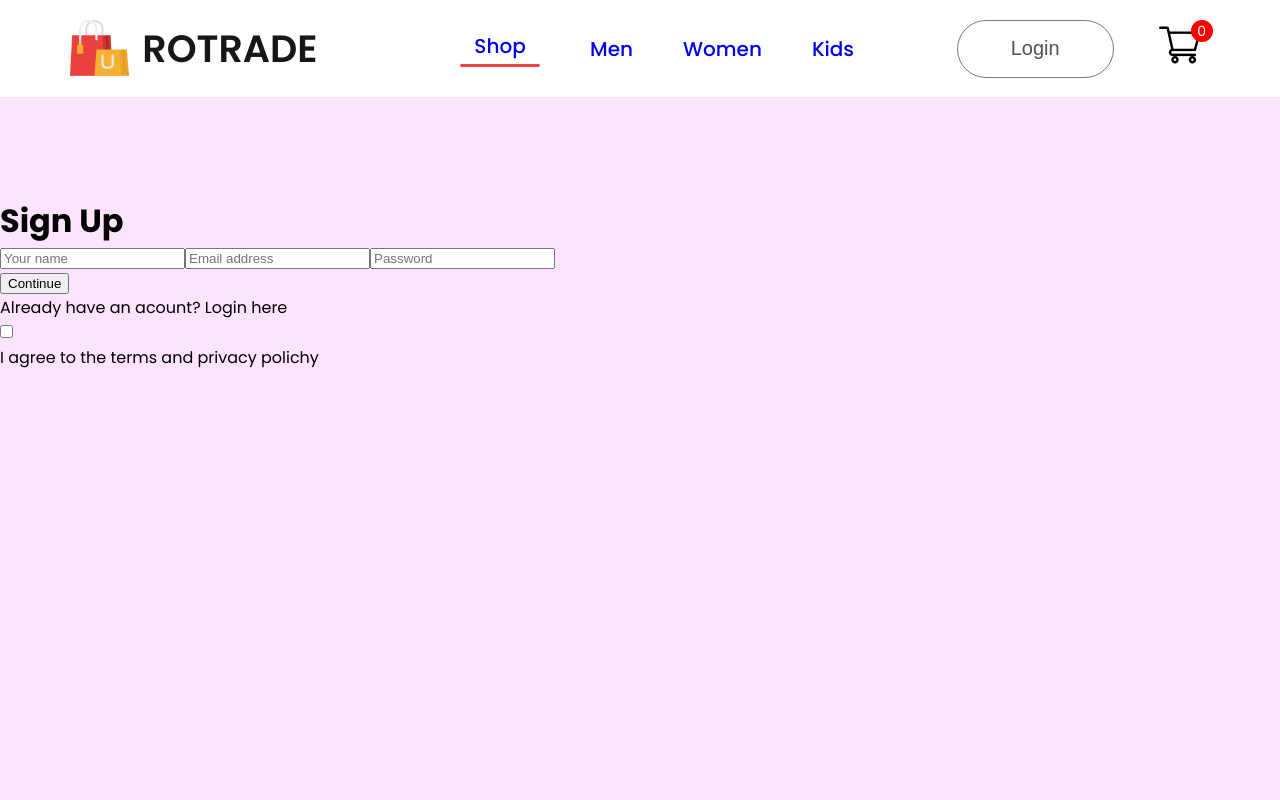
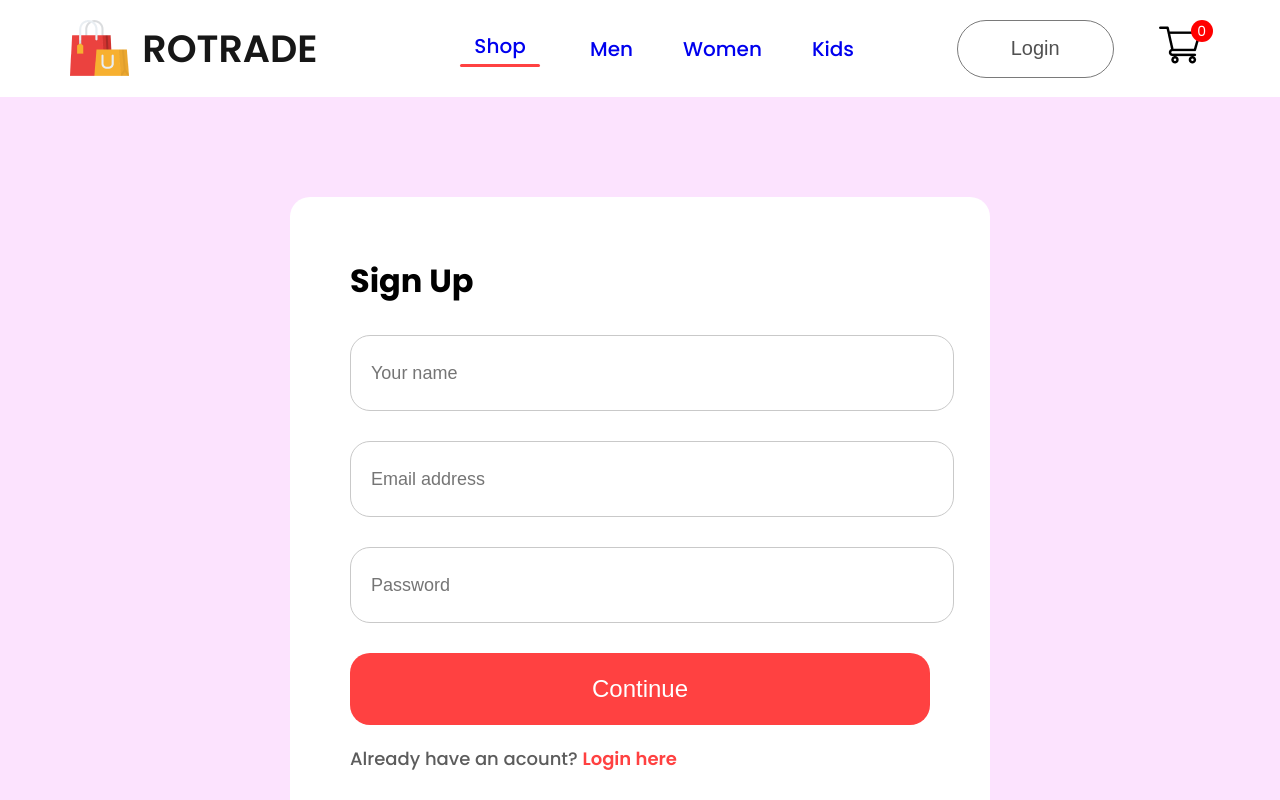
Before and after one commit to Petermwansa/rotrade, a React (Create React App) app: page /login in a window 1280 px wide. Shown: the top 800 px of the page. Built offline with nearby package versions, Linux system fonts and the light colour scheme.

Commit message:
Finish up the signup page

```diff
--- a/src/Components/Pages/CSS/LoginSignup.css
+++ b/src/Components/Pages/CSS/LoginSignup.css
@@ -4,3 +4,61 @@
     background: #fce3fe;
     padding-top: 100px;
 }
+.loginsignup__container {
+    width: 580px;
+    height: 600px;
+    background: white;
+    margin: auto;
+    padding: 40px 60px;
+    border-radius: 20px;
+}
+.loginsignup__container h1 {
+    margin: 20px 0px;
+}
+.loginsignup__fields {
+    display: flex;
+    flex-direction: column;
+    gap: 30px;
+    margin-top: 30px;
+}
+.loginsignup__fields input {
+    height: 72px;
+    width: 100%;
+    padding-left: 20px;
+    border: 1px solid #c9c9c9;
+    outline: none;
+    color: #5c5c5c;
+    font-size: 18px;
+    border-radius: 20px;
+}
+.loginsignup__container button {
+    width: 580px;
+    height: 72px;
+    color: white;
+    background: #ff4141;
+    margin-top: 30px;
+    border: none;
+    font-size: 24px;
+    font-weight: 500;
+    cursor: pointer;
+    border-radius: 20px;
+}
+.loginsignup__login {
+    margin-top: 20px;
+    color: #5c5c5c;
+    font-size: 18px;
+    font-weight: 500;
+}
+.loginsignup__login span {
+    color: #ff4141;
+    font-weight: 600;
+}
+.loginsignup__agree {
+    display: flex;
+    align-items: center;
+    margin-top: 25px;
+    gap: 20px;
+    color: #5c5c5c;
+    font-size: 18px;
+    font-weight: 500;
+}
```
